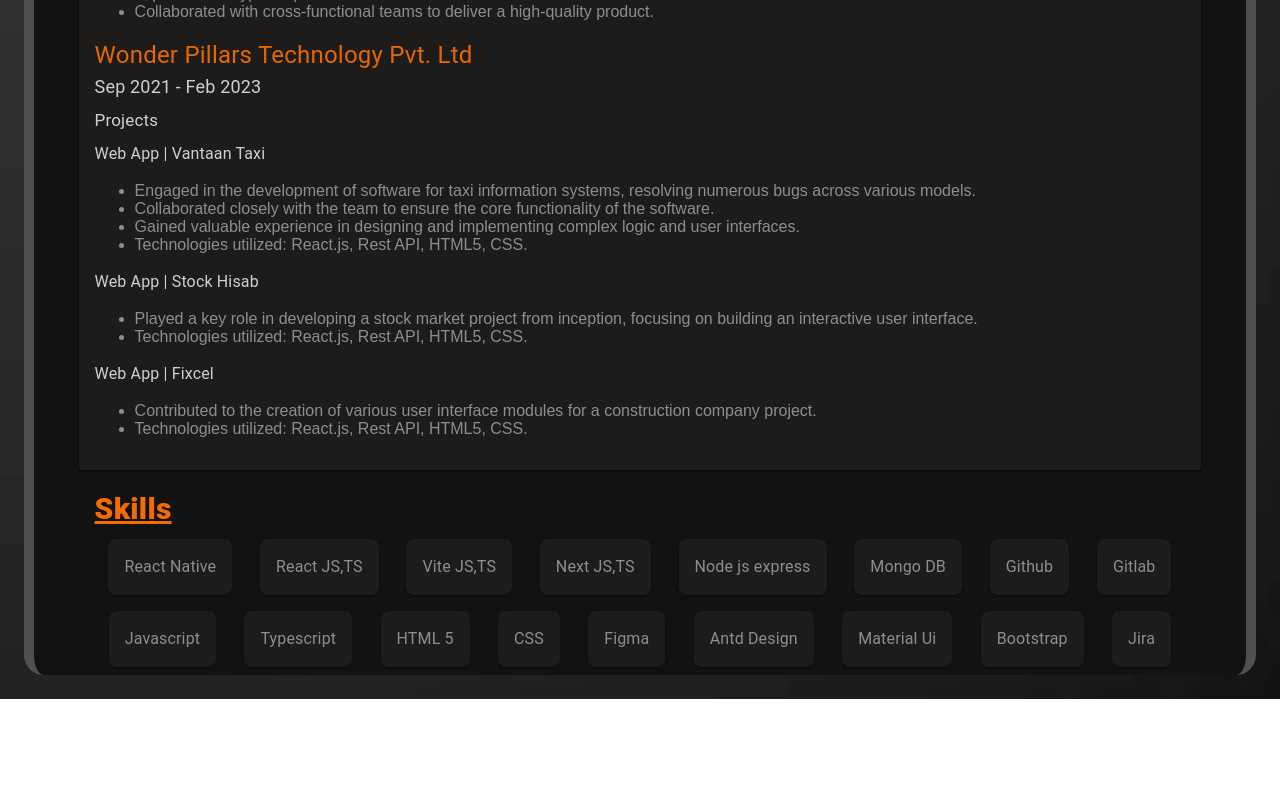
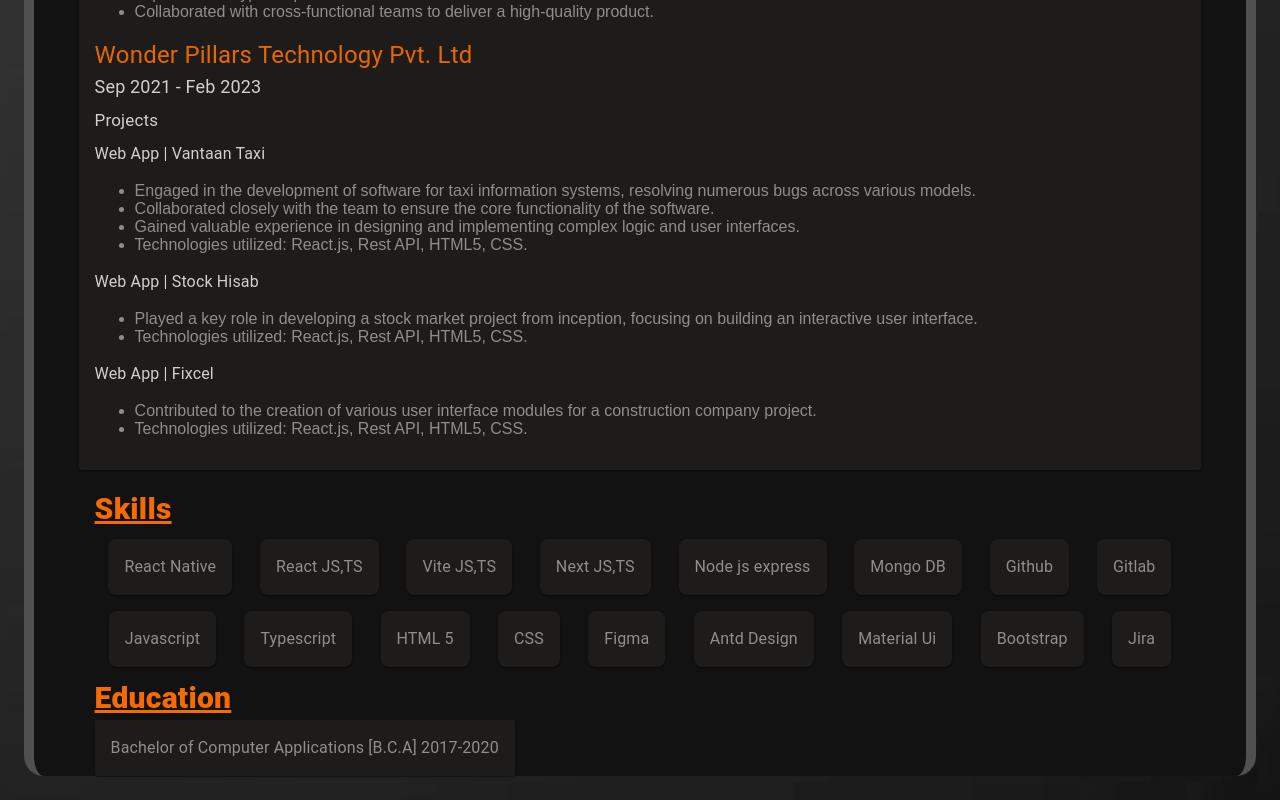
Before and after one commit to professinalsidd/my-portfolio, a Next.js app: page / in a window 1280 px wide. Shown: the part 1878-2678 px from the top of the page. Before the commit the page ends 2577 px from the top, so only its background shows below. Built offline with nearby package versions, Linux system fonts and the light colour scheme.

Commit message:
feat: education section added

```diff
--- /dev/null
+++ b/src/components/screens/education/education.tsx
@@ -0,0 +1,42 @@
+import { COLORS, LAYOUT } from "@/themes/themes";
+import { Box, Card, Typography } from "@mui/material";
+import React, { Fragment } from "react";
+
+const EducationComp = () => {
+  return (
+    <Fragment>
+      <Box sx={[LAYOUT.columnEnd, { width: "90%" }]}>
+        <Typography sx={styles.heading}>Education</Typography>
+      </Box>
+      <Box sx={styles.content}>
+        <Card style={styles.card}>
+          <Typography sx={{ p: 2 }} color={COLORS.LIGHT_WHITE}>
+            Bachelor of Computer Applications [B.C.A] 2017-2020
+          </Typography>
+        </Card>
+      </Box>
+    </Fragment>
+  );
+};
+
+export default EducationComp;
+
+const styles = {
+  heading: {
+    color: COLORS.DARK_ORANGE,
+    fontSize: { xs: 16, md: 30 },
+    textAlign: "left",
+    textDecoration: "underline",
+    fontWeight: "900",
+  },
+  card: {
+    background: COLORS.DIM_GREY,
+    borderRadius: 2,
+  },
+  content: {
+    display: "flex",
+    justifyContent: "flex-start",
+    alignItems: "center",
+    width: "90%",
+  },
+};
--- a/src/components/screens/hero/hero.tsx
+++ b/src/components/screens/hero/hero.tsx
@@ -10,6 +10,7 @@
 import React, { Fragment } from "react";
 import ExperienceComp from "../experience/experience";
 import SkillsComp from "../skills/skills";
+import EducationComp from "../education/education";
 
 const RenderItem = () => {
   const { isDesktop, isTablet, isMobile } = useResponsive();
@@ -100,6 +101,7 @@
         {RenderItem()}
         <ExperienceComp />
         <SkillsComp />
+        <EducationComp />
       </Box>
     </Fragment>
   );
```
